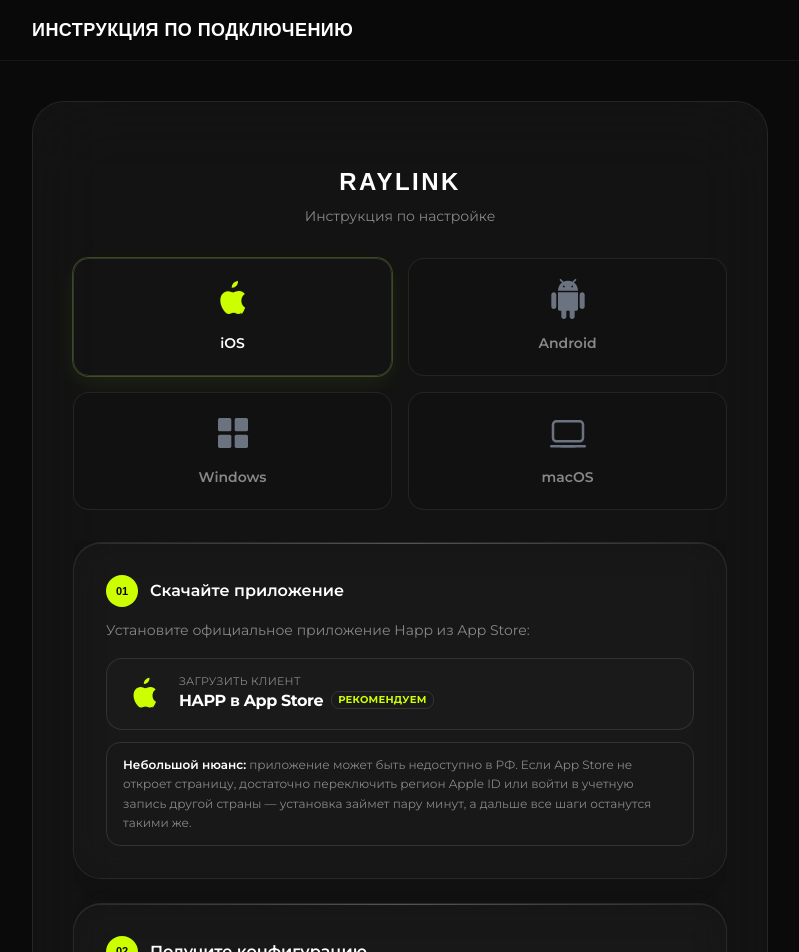
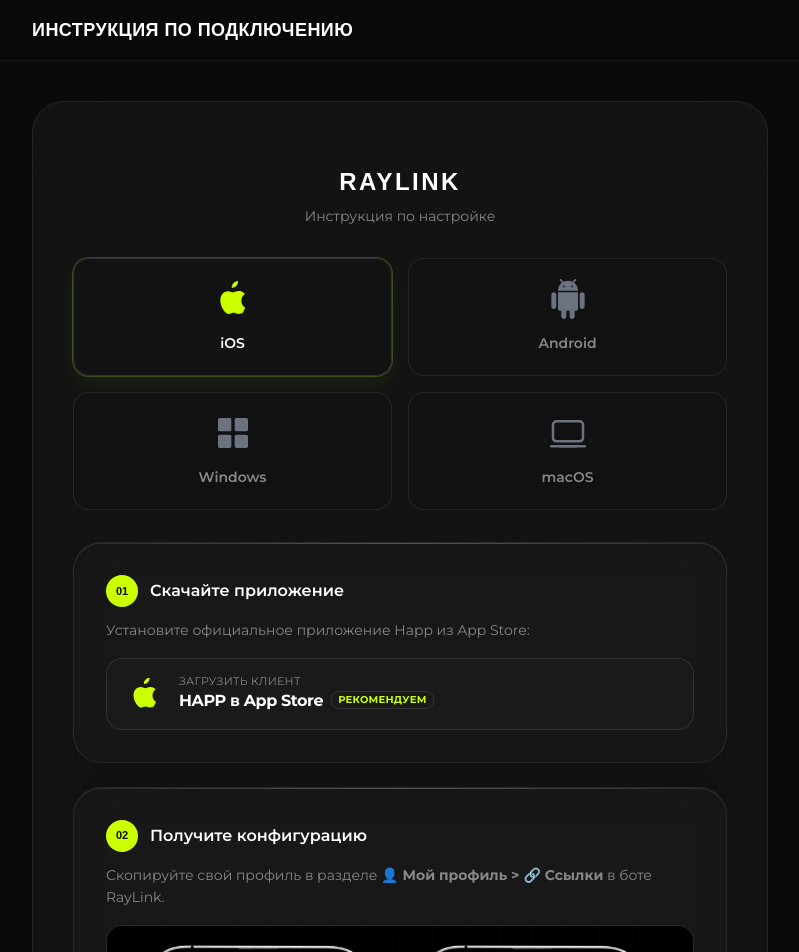
Before and after one commit to cristomane/instruction_raylink, a React (Vite) app: page /instruction_raylink/instructions in a window 1280 px wide. Shown: the top 952 px of the page, without its empty margins (240-1039 px from the left). Built offline with nearby package versions, Linux system fonts and the light colour scheme; a web font is replaced by a local one.

Commit message:
Update InstructionsPage.tsx

```diff
--- a/src/pages/InstructionsPage.tsx
+++ b/src/pages/InstructionsPage.tsx
@@ -102,9 +102,6 @@
                 </div>
               </div>
             </a>
-            <div className="rounded-xl border border-lime/15 bg-lime/[0.04] px-4 py-3 text-[12px] leading-relaxed text-gray-600 dark:text-gray-light">
-              <span className="font-semibold text-dark dark:text-white">Небольшой нюанс:</span> приложение может быть недоступно в РФ. Если App Store не откроет страницу, достаточно переключить регион Apple ID или войти в учетную запись другой страны — установка займет пару минут, а дальше все шаги останутся такими же.
-            </div>
           </div>
         ),
       },
```
